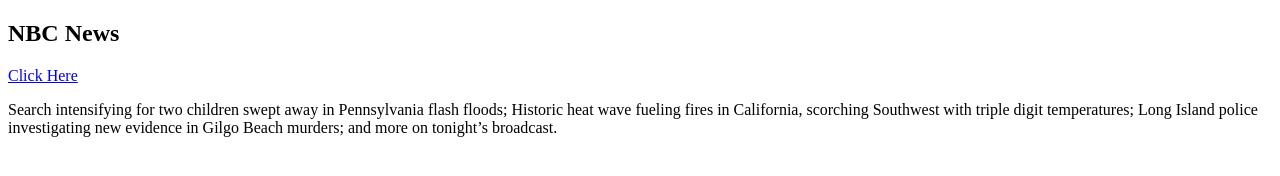
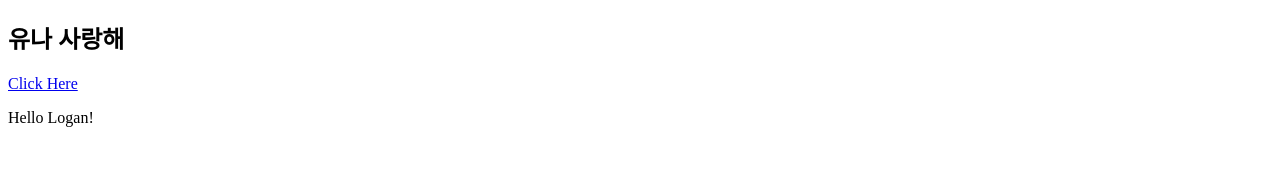
Before and after one commit to kyungukkwon87/my-first-website, a plain HTML site: page 3.html in a window 1280 px wide. Drawn offline with Linux system fonts and the light colour scheme.

Commit message:
Add files via upload

```diff
--- a/3.html
+++ b/3.html
@@ -7,10 +7,10 @@
 
 <body>
 
-    <h2>NBC News</h2>
+    <h2>유나 사랑해</h2>
     <a href="https://www.nbcnews.com/nightly-news-netcast/video/nightly-news-full-broadcast-july-17th-188670533702" title="NBC News">Click Here</a>
 
-    <p>Search intensifying for two children swept away in Pennsylvania flash floods; Historic heat wave fueling fires in California, scorching Southwest with triple digit temperatures; Long Island police investigating new evidence in Gilgo Beach murders; and more on tonight’s broadcast.
+    <p>Hello Logan!
     </p>
 </body>
 </html>
```
